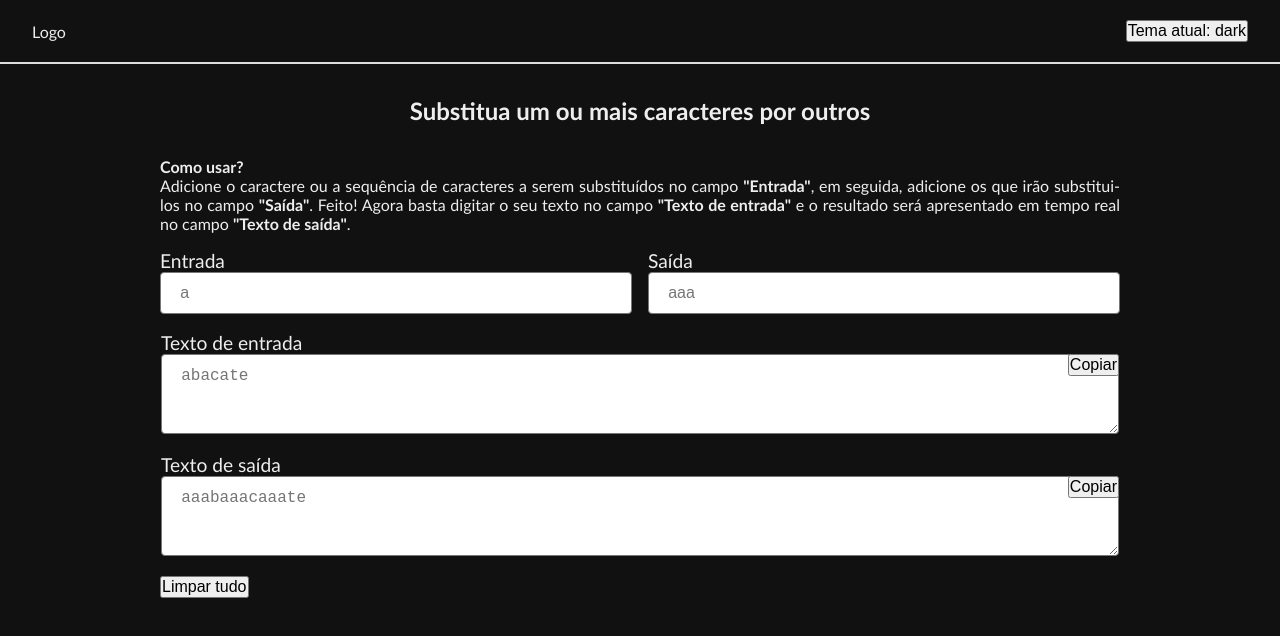
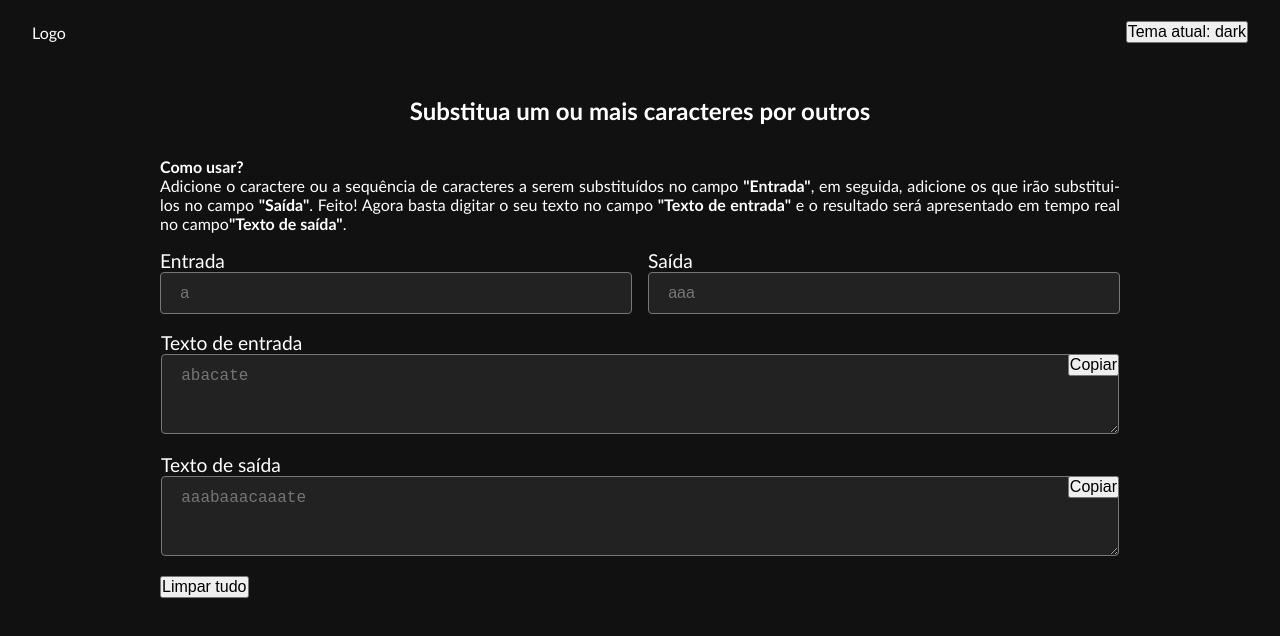
Before and after one commit to jeanwisotscki/char-replacer, a React (Vite) app: page / in a window 1280 px wide. Shown: the top 636 px of the page. Built offline with nearby package versions, Linux system fonts and the light colour scheme.

Commit message:
correções

```diff
--- a/src/App.tsx
+++ b/src/App.tsx
@@ -3,6 +3,7 @@ import React from "react";
 import { Forms } from "./components/Forms";
 import { Header } from "./components/Header";
 import { Container } from "./components/Container";
+
 import { ThemeContext, ThemeContextType } from "./contexts/ThemeContext";
 
 import styles from "./index.module.css";
@@ -21,7 +22,7 @@ function App() {
           no campo <strong>"Entrada"</strong>, em seguida, adicione os que irão
           substitui-los no campo <strong>"Saída"</strong>. Feito! Agora basta
           digitar o seu texto no campo <strong>"Texto de entrada"</strong> e o
-          resultado será apresentado em tempo real no campo{" "}
+          resultado será apresentado em tempo real no campo
           <strong>"Texto de saída"</strong>.
         </p>
         <Forms />
--- a/src/components/Header/index.module.css
+++ b/src/components/Header/index.module.css
@@ -4,5 +4,4 @@
   align-items: center;
   justify-content: space-between;
   padding: 0 2rem;
-  border-bottom: 2px solid #ddd;
 }
--- a/src/index.module.css
+++ b/src/index.module.css
@@ -5,5 +5,15 @@
 
 .dark {
   background-color: #111;
-  color: #eee;
+  color: #fff;
 }
+
+.dark input {
+  background-color: #222;
+  color: #fff;
+}
+
+.dark textarea {
+  background-color: #222;
+  color: #fff;
+}
```
